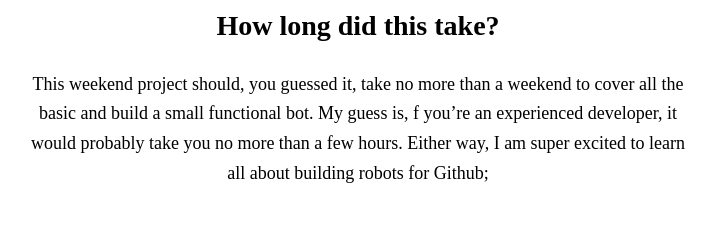
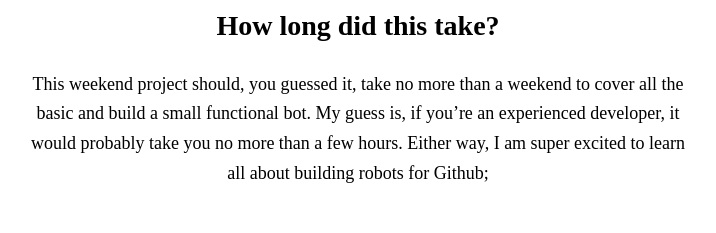
Before and after one commit to nnennajohn/gitty-probot-test, a Gatsby site: page / in a window 1280 px wide. Shown: the part 2632-2865 px from the top of the page, 282-998 px from the left. Built offline with nearby package versions, Linux system fonts and the light colour scheme; Gatsby itself is replaced by a stand-in of ours.

Commit message:
Try fixing jest circleci

```diff
--- a/package.json
+++ b/package.json
@@ -23,6 +23,8 @@
     "lint:css": "stylelint ./src/**/*.css",
     "lint:scss": "stylelint --syntax=scss ./src/**/*.scss",
     "lint:js": "eslint . && flow check .",
+    "lint:ci": "eslint . --cache --ext js,md --ignore-path .gitignore",
+    "typecheck:ci": "flow check --include-warnings",
     "precommit": "lint-staged",
     "preview": "yarn clean && yarn build && http-server ./public -p 8000 -P http://localhost:8000",
     "test": "jest",
--- a/src/pages/index.js
+++ b/src/pages/index.js
@@ -337,9 +337,9 @@ export default ({
           <p>
             This weekend project should, you guessed it, take no more than a
             weekend to cover all the basic and build a small functional bot. My
-            guess is, f you&rsquo;re an experienced developer, it would probably
-            take you no more than a few hours. Either way, I am super excited to
-            learn all about building robots for Github;
+            guess is, if you&rsquo;re an experienced developer, it would
+            probably take you no more than a few hours. Either way, I am super
+            excited to learn all about building robots for Github;
           </p>
         </IntroSectionDescription>
 
```
Also changed, not shown: .circleci/config.yml, 5 other files.
